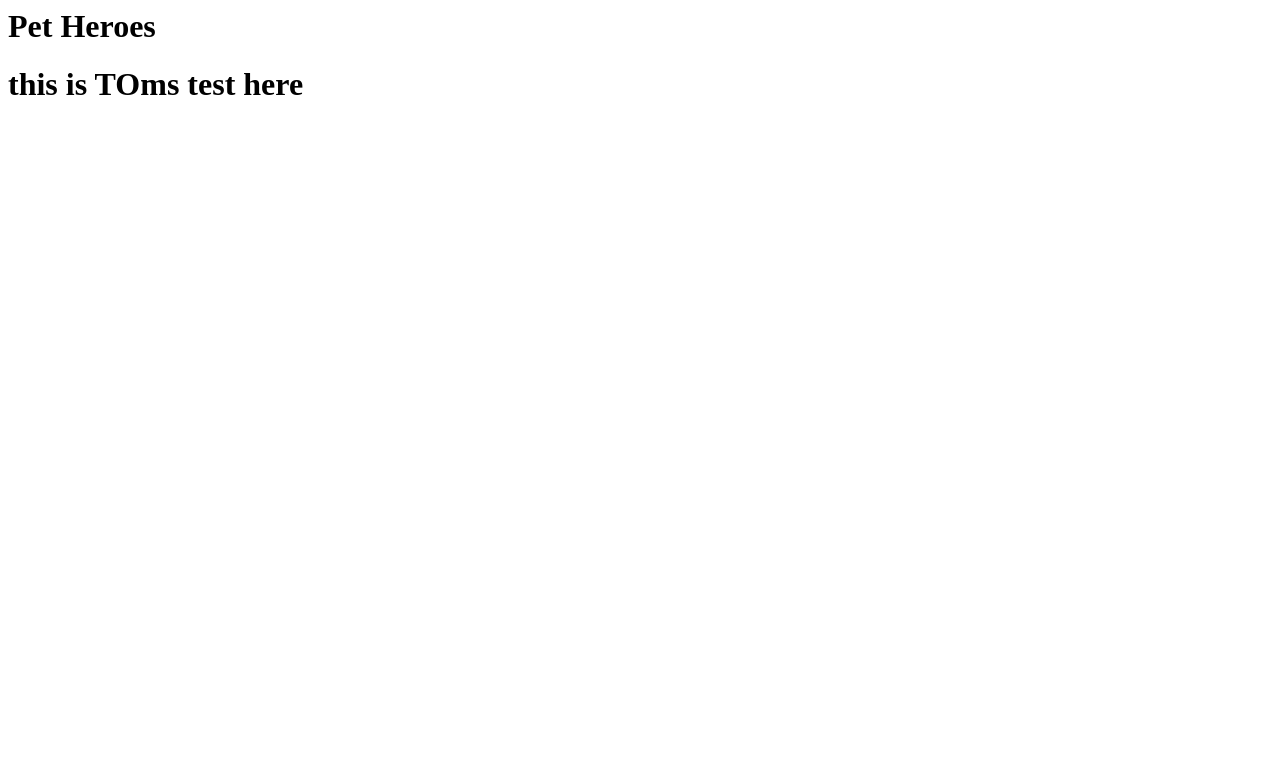
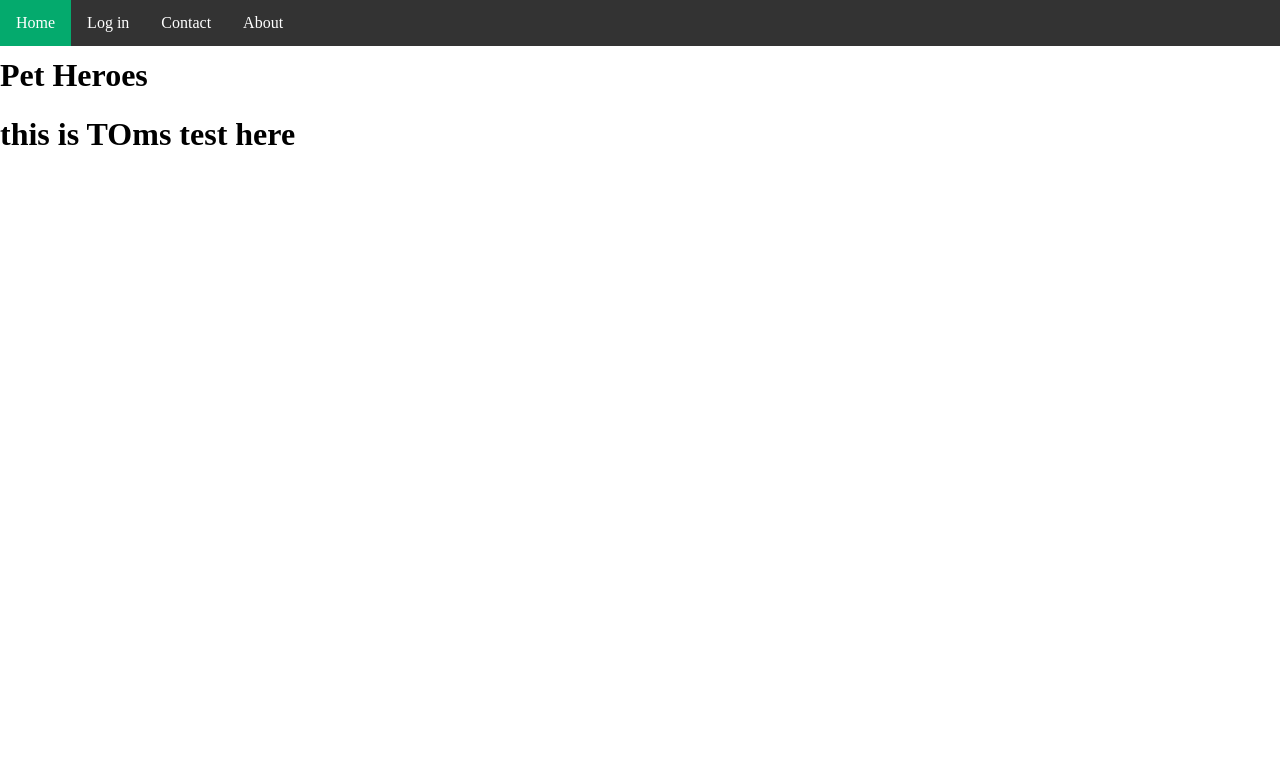
Before and after one commit to belskiza/Pet-Heroes-, a PHP site: page / in a window 1280 px wide. Shown: the top 778 px of the page. Run offline with PHP 8.4, Linux system fonts and the light colour scheme.

Commit message:
Navagation bar template

```diff
--- a/index.php
+++ b/index.php
@@ -1,9 +1,56 @@
 <html>
 <head>
     <title>Pet Heroes</title>
+
+
+    <style>
+        body {margin:0;}
+
+        ul {
+            list-style-type: none;
+            margin: 0;
+            padding: 0;
+            overflow: hidden;
+            background-color: #333;
+            position: fixed;
+            top: 0;
+            width: 100%;
+        }
+
+        li {
+            float: left;
+        }
+
+        li a {
+            display: block;
+            color: white;
+            text-align: center;
+            padding: 14px 16px;
+            text-decoration: none;
+        }
+
+        li a:hover:not(.active) {
+            background-color: #111;
+        }
+
+        .active {
+            background-color: #04AA6D;
+        }
+    </style>
+
+
 </head>
+<body>
 
-<body>
+<ul>
+    <li><a class="active" href="#home">Home</a></li>
+    <li><a href="#news">Log in</a></li>
+    <li><a href="#contact">Contact</a></li>
+    <li><a href="#about">About</a></li>
+</ul>
+
+<br>
+<br>
 <h1>Pet Heroes</h1>
 
 <h1>this is TOms test here</h1>
```
